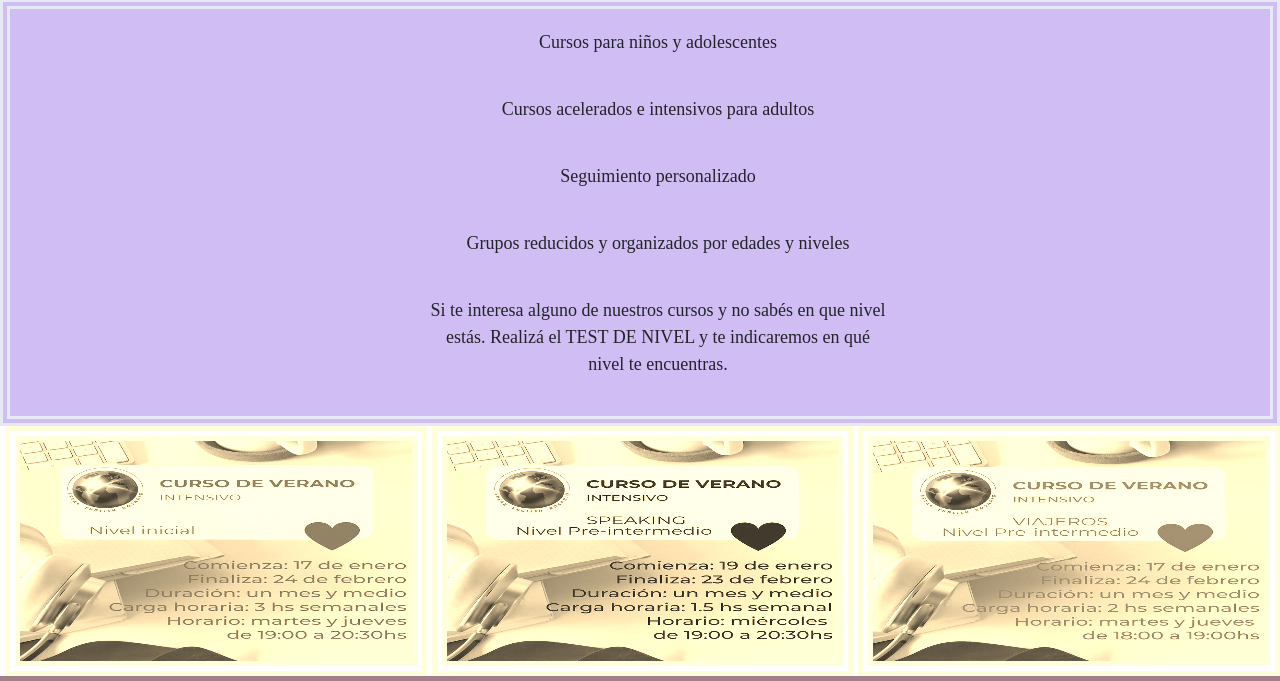
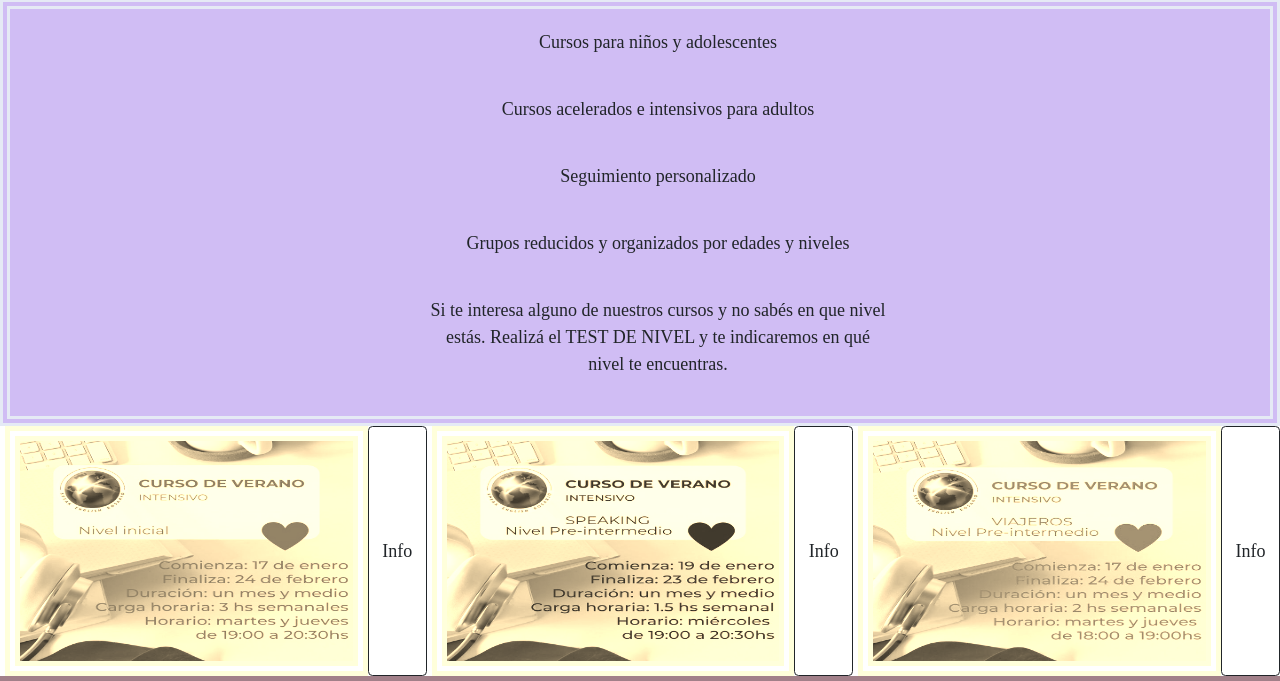
Before and after one commit to EstefaniaFerraro/speak, a plain HTML site: page pages/cursos.html in a window 1280 px wide. Shown: the part 119-800 px from the top of the page. Drawn offline with nearby package versions, Linux system fonts and the light colour scheme.

Commit message:
botones en cursos

```diff
--- a/css/style.css
+++ b/css/style.css
@@ -192,6 +192,7 @@
     }
 
 
+
     /* ---footer--- */
     .footer{
         grid-area: footer;
--- a/pages/cursos.html
+++ b/pages/cursos.html
@@ -72,8 +72,14 @@
         <!-- imagenes cursos -->
         <section class="cursosImg">
             <img src="../multimedia/cursoInicial.jpg" alt="Curso nivel inicial">
+            <button type="button" class="btn btn-outline-dark">Info</button>
+
             <img src="../multimedia/cursoSpeaking.jpg" alt="Curso speaking">
+            <button type="button" class="btn btn-outline-dark">Info</button>
+
             <img src="../multimedia/cursoViajeros.jpg" alt="Curso viajeros">
+            <button type="button" class="btn btn-outline-dark">Info</button>
+
         </section>
     </main>
 
```
